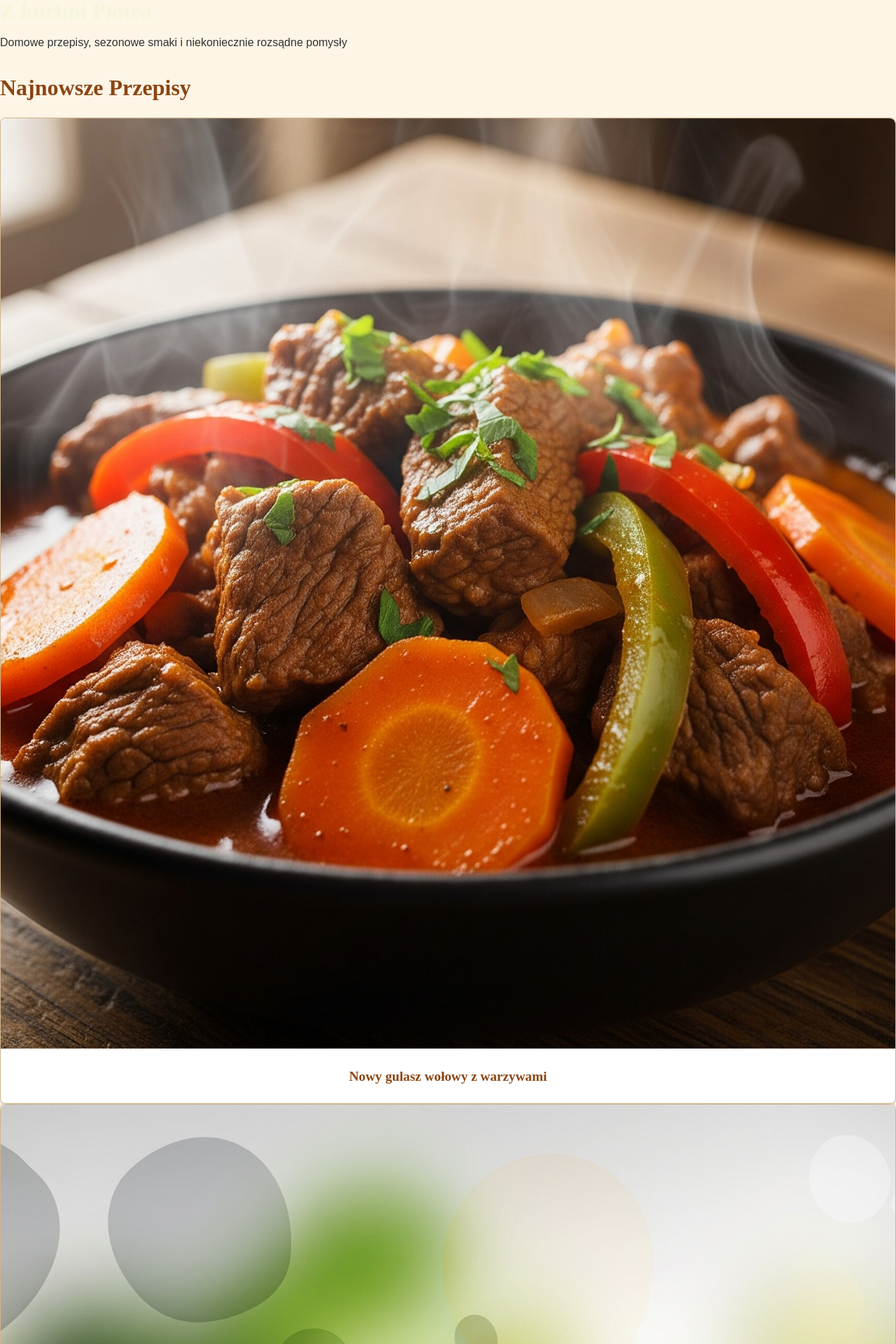
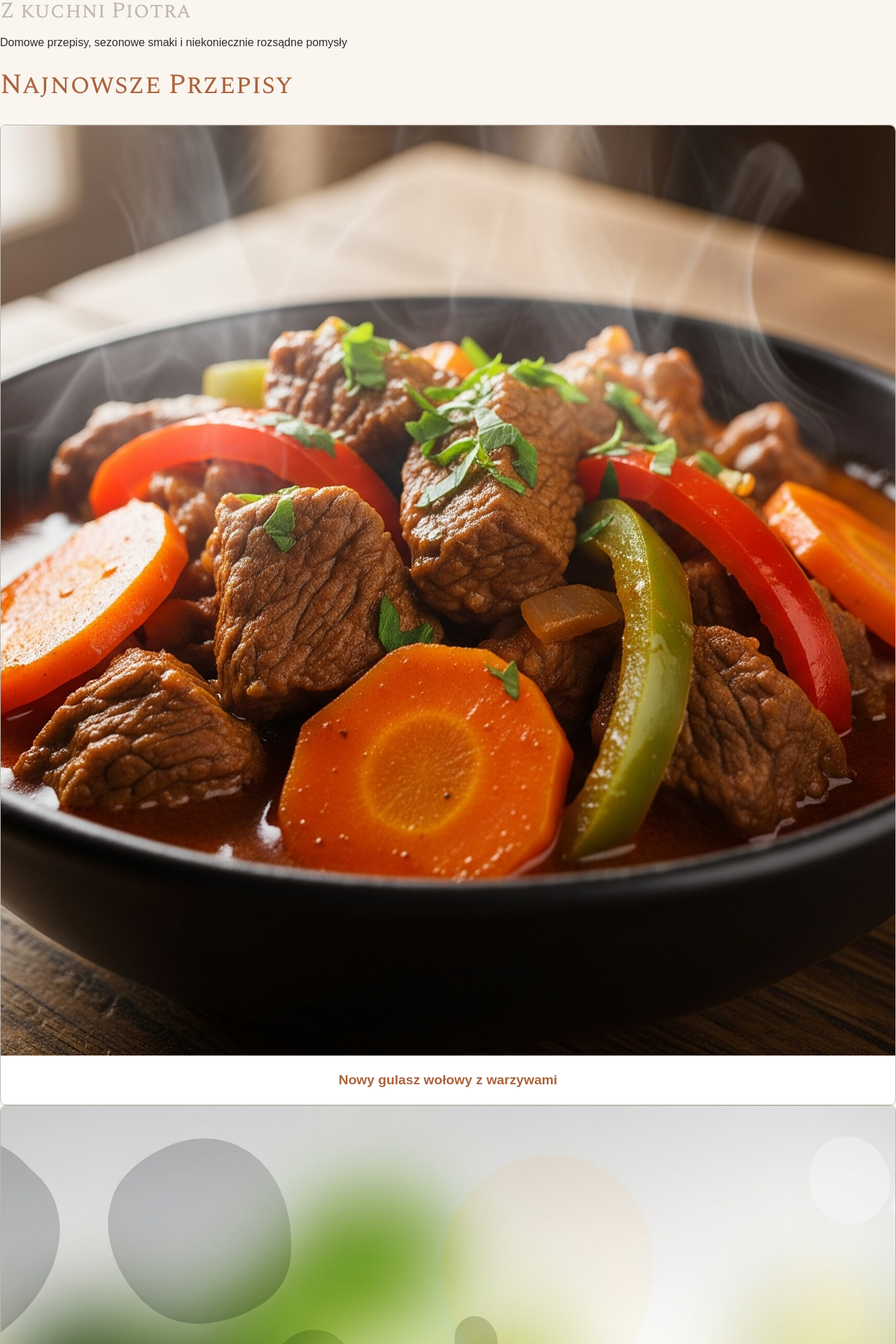
Before and after one commit to piotrsenator/kuchnia, a Jekyll site: the page built from index.html, in a window 1280 px wide. Shown: the top 1920 px of the page at 70% size. Built offline with Jekyll 4.4.1, drawn with Linux system fonts in a browser that asks for light colours; some web fonts are replaced.

Commit message:
Update _base.scss

```diff
--- a/_sass/_base.scss
+++ b/_sass/_base.scss
@@ -1,105 +1,210 @@
 // Definiuj kolory jako zmienne Sass na początku pliku
-$primary-color: #8B4513;    // Brąz (saddlebrown)
-$secondary-color: #D2B48C;  // Brąz (tan)
-$accent-color: #B0C4DE;     // Niebiesko-szary (lightsteelblue)
-$text-light-color: #F5F5DC; // Beżowy (beige)
-$text-dark-color: #333333;  // Ciemnoszary
-$background-light-color: #FDF5E6; // Kremowy (oldlace)
+$primary-color: #A9643E;    // Nowy brąz
+$secondary-color: #BDB7AF;  // Nowy szary
+$accent-color: #F1EBE3;     // Nowy beżowy
+$text-dark-color: #2E2E2E;  // Ciemnoszary
+$background-light-color: #FAF5EF; // Jasny kremowy
 $background-accent-color: #FFFFFF; // Biały
+$white-color: #FFFFFF;     // Biały
+
+/* --- Definicje @font-face --- */
+// Pamiętaj, aby ścieżki były poprawne i pasowały do nazw Twoich plików .woff2
+// oraz do nazw fontów, które faktycznie masz w katalogu kuchnia/assets/fonts/
+
+@font-face {
+    font-family: 'Playfair Display';
+    src: url('/assets/fonts/playfair-display-v39-latin_latin-ext-regular.woff2') format('woff2');
+    font-weight: 400;
+    font-style: normal;
+    font-display: swap;
+}
+@font-face {
+    font-family: 'Playfair Display';
+    src: url('/assets/fonts/playfair-display-v39-latin_latin-ext-italic.woff2') format('woff2');
+    font-weight: 400;
+    font-style: italic;
+    font-display: swap;
+}
+@font-face {
+    font-family: 'Playfair Display';
+    src: url('/assets/fonts/playfair-display-v39-latin_latin-ext-700.woff2') format('woff2');
+    font-weight: 700;
+    font-style: normal;
+    font-display: swap;
+}
+@font-face {
+    font-family: 'Source Sans 3';
+    src: url('/assets/fonts/source-sans-3-v18-latin_latin-ext-300.woff2') format('woff2');
+    font-weight: 300;
+    font-style: normal;
+    font-display: swap;
+}
+@font-face {
+    font-family: 'Source Sans 3';
+    src: url('/assets/fonts/source-sans-3-v18-latin_latin-ext-regular.woff2') format('woff2');
+    font-weight: 400;
+    font-style: normal;
+    font-display: swap;
+}
+@font-face {
+    font-family: 'Source Sans 3';
+    src: url('/assets/fonts/source-sans-3-v18-latin_latin-ext-600.woff2') format('woff2');
+    font-weight: 600;
+    font-style: normal;
+    font-display: swap;
+}
+@font-face {
+    font-family: 'Spectral SC';
+    src: url('/assets/fonts/spectral-sc-v14-latin_latin-ext-regular.woff2') format('woff2');
+    font-weight: 400;
+    font-style: normal;
+    font-display: swap;
+}
 
 // Globalne Zmienne CSS (CSS Custom Properties)
 // Tutaj przypisujesz zmienne Sass do zmiennych CSS
 :root {
-    --font-family-base: 'Montserrat', sans-serif;
-    --font-family-headings: 'Merriweather', serif;
+    /* Kolory */
+    --color-primary: #{$primary-color};
+    --color-secondary: #{$secondary-color};
+    --color-accent: #{$accent-color};
+    --color-text-dark: #{$text-dark-color};
+    --color-background-light: #{$background-light-color};
+    --color-background-accent: #{$background-accent-color};
+    --color-white: #{$white-color};
+
+    /* Fonty */
+    --font-family-primary: 'Source Sans 3', sans-serif;
+    --font-family-headings: 'Spectral SC', serif;
+    --font-family-site-title: 'Playfair Display', serif;
 
     --font-weight-light: 300;
     --font-weight-regular: 400;
     --font-weight-semibold: 600;
     --font-weight-bold: 700;
 
-    --color-primary: #{$primary-color}; // Użyj interpolacji do przypisania zmiennej Sass
-    --color-secondary: #{$secondary-color};
-    --color-accent: #{$accent-color};
-    --color-text-light: #{$text-light-color};
-    --color-text-dark: #{$text-dark-color};
-    --color-background-light: #{$background-light-color};
-    --color-background-accent: #{$background-accent-color};
+    /* Odstępy */
+    --spacing-xxs: 0.25rem;  /* 4px */
+    --spacing-xs: 0.5rem;    /* 8px */
+    --spacing-sm: 1rem;      /* 16px */
+    --spacing-md: 1.5rem;    /* 24px */
+    --spacing-lg: 2rem;      /* 32px */
+    --spacing-xl: 3rem;      /* 48px */
+    --spacing-xxl: 4rem;     /* 64px */
 
-    // ... reszta Twoich zmiennych CSS
-    --spacing-xs: 0.5rem;   // 8px
-    --spacing-sm: 1rem;     // 16px
-    --spacing-md: 1.5rem;   // 24px
-    --spacing-lg: 2rem;     // 32px
-    --spacing-xl: 3rem;     // 48px;
+    /* Cienie */
+    --shadow-sm: 0 2px 4px rgba(0, 0, 0, 0.03);
+    --shadow-md: 0 4px 8px rgba(0, 0, 0, 0.05);
+    --shadow-lg: 0 4px 12px rgba(0, 0, 0, 0.08);
 
+    /* Zaokrąglenia */
     --border-radius-sm: 4px;
     --border-radius-md: 8px;
-    --border-radius-lg: 12px;
+}
 
-    --box-shadow-sm: 0 1px 2px rgba(0, 0, 0, 0.05);
-    --box-shadow-md: 0 4px 6px rgba(0, 0, 0, 0.1);
-    --box-shadow-lg: 0 10px 15px rgba(0, 0, 0, 0.15);
+/* ==========================================================================
+   1. STYLE PODSTAWOWE I RESET
+   ========================================================================== */
 
-    --max-content-width: 1200px;
+/* 1.1. Globalny Reset i `body` */
+*, *::before, *::after {
+    box-sizing: border-box;
+    margin: 0;
+    padding: 0;
 }
-/* Styl bazowy */
+
 html {
+    font-size: 16px;
+    line-height: 1.6;
     scroll-behavior: smooth;
 }
 
 body {
-    font-family: var(--font-family-base);
-    line-height: 1.6;
-    margin: 0;
-    padding: 0;
+    font-family: var(--font-family-primary);
+    font-weight: var(--font-weight-regular);
+    color: var(--color-text-dark);
     background-color: var(--color-background-light);
-    color: var(--color-text-dark);
+    -webkit-font-smoothing: antialiased;
+    -moz-osx-font-smoothing: grayscale;
 }
 
-img {
-    max-width: 100%; /* Sprawia, że obraz nigdy nie jest szerszy niż jego rodzic */
-    height: auto;    /* Zachowuje proporcje obrazu */
-    display: block;  /* Usuwa dodatkową przestrzeń pod obrazkami */
+/* 1.2. Podstawowa Typografia */
+h1, h2, h3, h4, h5, h6, p, ul, ol, blockquote {
+    margin-bottom: var(--spacing-md); /* Domyślny odstęp dolny */
 }
 
-h1, h2, h3, h4, h5, h6 {
+h1, h2, h4, h5, h6 {
     font-family: var(--font-family-headings);
-    font-weight: var(--font-weight-bold);
+    font-weight: var(--font-weight-regular);
     color: var(--color-primary);
-    line-height: 1.2;
-    margin-top: var(--spacing-lg);
-    margin-bottom: var(--spacing-md);
+    margin-top: 0;
 }
 
-h1 { font-size: 2.5rem; }
-h2 { font-size: 2rem; }
-h3 { font-size: 1.5rem; }
-h4 { font-size: 1.25rem; }
-h5 { font-size: 1rem; }
-h6 { font-size: 0.875rem; }
-
-@media (max-width: 768px) {
-    h1 { font-size: 2rem; }
-    h2 { font-size: 1.75rem; }
-    h3 { font-size: 1.35rem; }
+h1 { font-size: 2.8rem; }
+h2 { font-size: 2.2rem; }
+h3 { /* Nazwa przepisu, tytuł notatki w karcie */
+    font-family: var(--font-family-primary);
+    font-weight: var(--font-weight-semibold);
+    font-size: 1.8rem;
+    color: var(--color-primary);
+    margin-top: var(--spacing-md);
+    margin-bottom: var(--spacing-sm);
 }
+h4 { font-size: 1.5rem; }
+h5 { font-size: 1.3rem; }
+h6 { font-size: 1.1rem; }
 
 p {
-    margin-bottom: var(--spacing-sm);
+    font-weight: var(--font-weight-light);
+    margin-bottom: var(--spacing-sm); /* Mniejszy odstęp między akapitami */
 }
 
 a {
     color: var(--color-primary);
     text-decoration: none;
     transition: color 0.3s ease;
+    font-weight: var(--font-weight-regular);
 }
-
 a:hover {
     color: var(--color-secondary);
 }
 
 ul, ol {
-    margin-bottom: var(--spacing-sm);
-    padding-left: var(--spacing-md);
+    font-size: 0.95rem;
+    line-height: 1.8;
+    margin-left: var(--spacing-md);
+    list-style-position: outside;
+    font-weight: var(--font-weight-regular);
 }
+
+img {
+    max-width: 100%;
+    height: auto;
+    display: block;
+}
+
+blockquote {
+    font-weight: var(--font-weight-regular);
+    font-size: 1.1rem;
+    line-height: 1.7;
+    padding: var(--spacing-md) var(--spacing-lg);
+    margin: var(--spacing-lg) auto;
+    background-color: var(--color-background-accent);
+    border-left: 5px solid var(--color-primary);
+}
+
+/* Media Queries dla podstawowej typografii */
+@media (max-width: 768px) {
+    h1 { font-size: 2.5rem; }
+    h2 { font-size: 2rem; }
+    h3 { font-size: 1.6rem; }
+    h4 { font-size: 1.4rem; }
+    h5 { font-size: 1.2rem; }
+    h6 { font-size: 1rem; }
+}
+
+@media (min-width: 1024px) {
+    h1 { font-size: 3.5rem; }
+    h2 { font-size: 2.5rem; }
+    h3 { font-size: 2rem; }
+}
```
